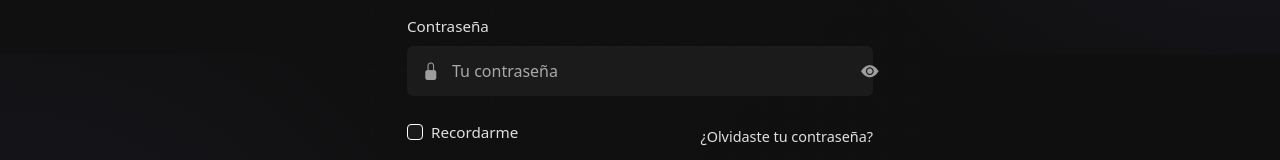
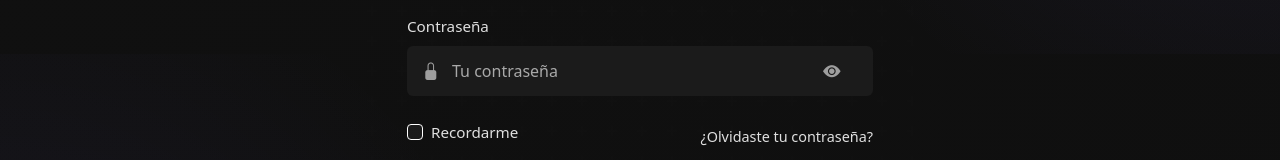
Before and after one commit to FRobla/TFG-DAW-2, an Angular app in the folder frontend/: page /login in a window 1280 px wide. Shown: the part 346-506 px from the top of the page. Built offline with nearby package versions, Linux system fonts and the light colour scheme.

Commit message:
V0.5.8.1 - Fix Login

```diff
--- a/frontend/src/app/login/login.component.css
+++ b/frontend/src/app/login/login.component.css
@@ -212,14 +212,9 @@ html {
   box-shadow: 0 0 0 0.25rem rgba(131, 111, 255, 0.2);
 }
 
-.bi-ojo {
-  position: relative;
-  right: 50px;
-}
-
 .password-toggle {
   position: absolute;
-  right: 15px;
+  right: 53px;
   top: 50%;
   transform: translateY(-50%);
   background: none;
@@ -227,6 +222,7 @@ html {
   color: #9e9e9e;
   cursor: pointer;
   transition: color 0.3s ease;
+  z-index: 15;
 }
 
 .password-toggle:hover {
@@ -298,7 +294,6 @@ html {
   display: flex;
   align-items: center;
   text-align: center;
-  margin: 1.5rem 0;
   color: var(--color-text-secondary);
   opacity: 0.7;
 }
```
